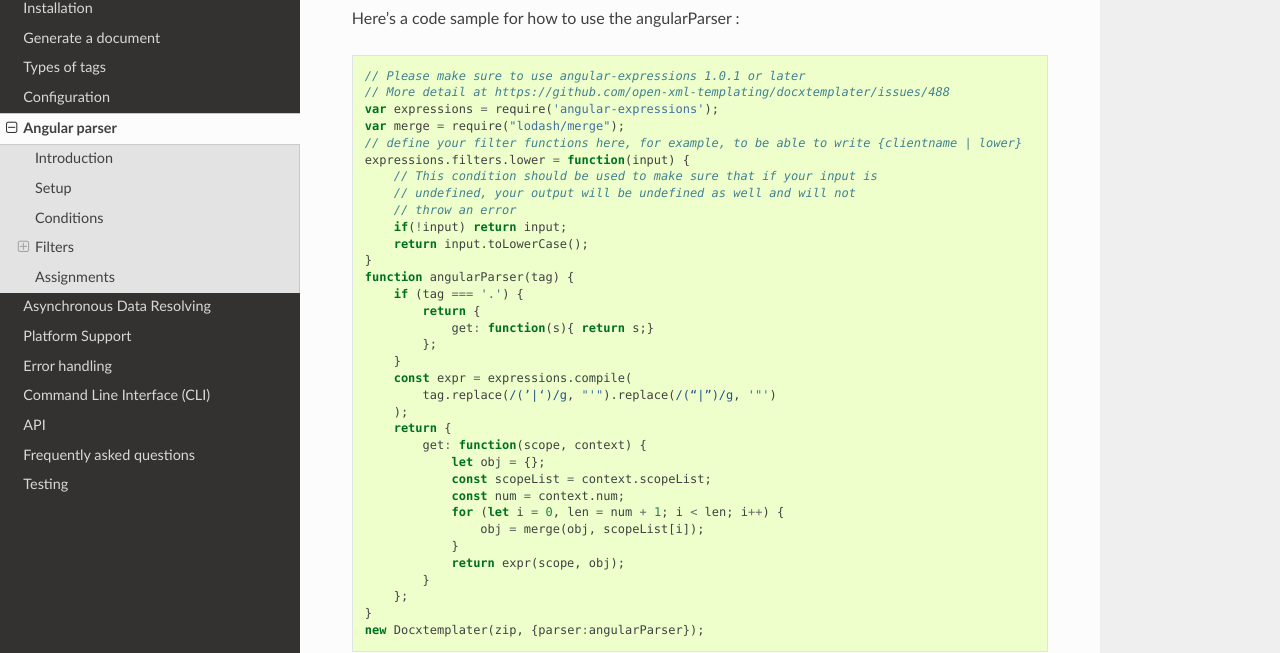
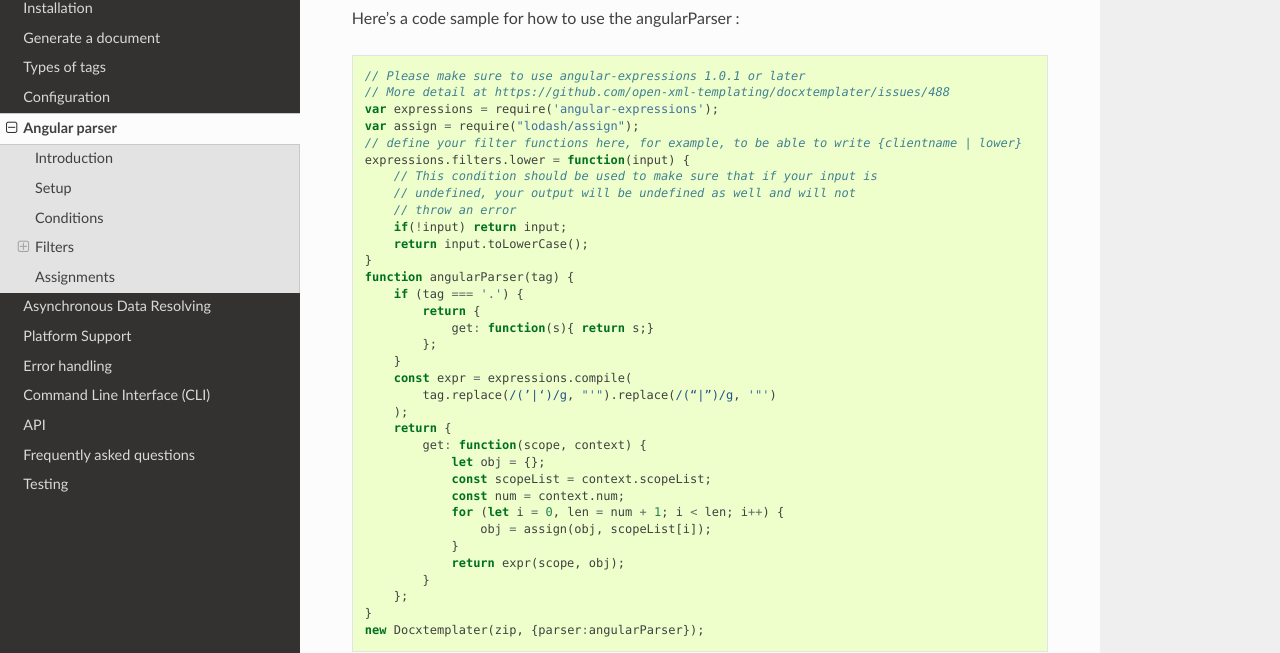
Before and after one commit to open-xml-templating/docxtemplater, a Sphinx documentation site: the page built from docs/source/angular_parse.rst, in a window 1280 px wide and 900 px high, scrolled down 469 px. Shown: the part 141-794 px from the top of the window. Built offline with Sphinx 7.4.7 and the Read the Docs theme 2.0.0, drawn with Linux system fonts in a browser that asks for light colours; some of the changed text lies outside the part shown.

Commit message:
[doc] For angular parser, recommend to use assign instead of merge
Since merge is recursive and deep, it can be much slower than assign,
and lead to performance issues.

```diff
--- a/docs/source/angular_parse.rst
+++ b/docs/source/angular_parse.rst
@@ -38,7 +38,7 @@ Here's a code sample for how to use the angularParser :
     // Please make sure to use angular-expressions 1.0.1 or later
     // More detail at https://github.com/open-xml-templating/docxtemplater/issues/488
     var expressions = require('angular-expressions');
-    var merge = require("lodash/merge");
+    var assign = require("lodash/assign");
     // define your filter functions here, for example, to be able to write {clientname | lower}
     expressions.filters.lower = function(input) {
         // This condition should be used to make sure that if your input is
@@ -62,7 +62,7 @@ Here's a code sample for how to use the angularParser :
                 const scopeList = context.scopeList;
                 const num = context.num;
                 for (let i = 0, len = num + 1; i < len; i++) {
-                    obj = merge(obj, scopeList[i]);
+                    obj = assign(obj, scopeList[i]);
                 }
                 return expr(scope, obj);
             }
@@ -297,7 +297,7 @@ You can do so by using the following parser option :
 .. code-block:: javascript
 
     var expressions = require("angular-expressions");
-    var merge = require("lodash/merge");
+    var assign = require("lodash/assign");
 
     function angularParser(tag) {
         if (tag === ".") {
@@ -325,7 +325,7 @@ You can do so by using the following parser option :
                 const scopeList = context.scopeList;
                 const num = context.num;
                 for (let i = 0, len = num + 1; i < len; i++) {
-                    obj = merge(obj, scopeList[i]);
+                    obj = assign(obj, scopeList[i]);
                 }
                 const result = expr(scope, obj);
                 if (isAngularAssignment) {
```
Also changed, not shown: docs/source/faq.rst (+4 -4 lines), 3 other files.
